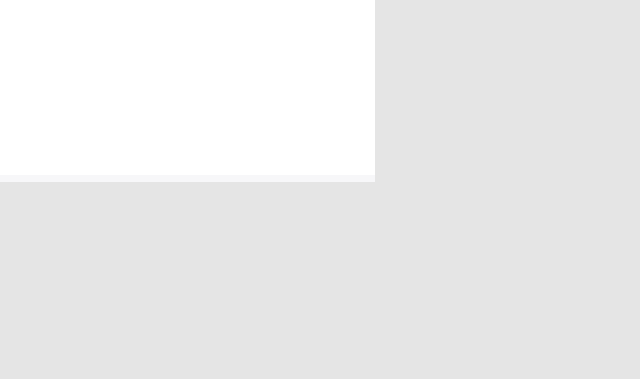
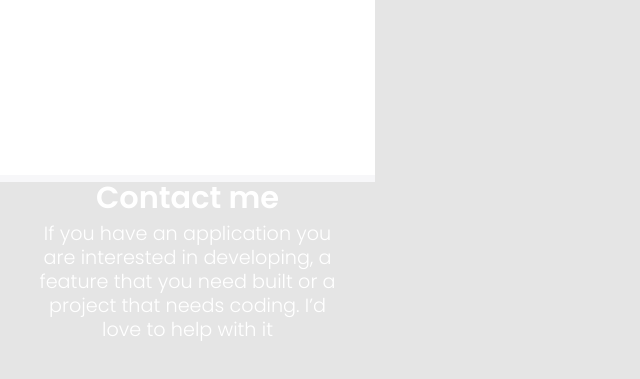
Before and after one commit to felixDev22/Portfolio-Microverse-Project1, a website: page index.html in a window 1280 px wide. Shown: the part 4481-4860 px from the top of the page, without its empty margins (0-640 px from the left). Drawn offline with Linux system fonts and the light colour scheme.

Commit message:
Add contact text

```diff
--- a/index.html
+++ b/index.html
@@ -1,5 +1,6 @@
 <!DOCTYPE html>
 <html lang="en">
+
 <head>
   <meta charset="UTF-8" />
   <meta http-equiv="X-UA-Compatible" content="IE=edge" />
@@ -7,6 +8,7 @@
   <link rel="stylesheet" href="style.css" />
   <title>Portfolio - Microverse</title>
 </head>
+
 <body>
 
   <section id="homepage">
@@ -18,11 +20,11 @@
         </div>
         <!-- navigation starts-->
         <nav>
-          <a href="index.html" id="logo"><h2>MOZO</h2></a>
+          <a href="index.html" id="logo">
+            <h2>MOZO</h2>
+          </a>
           <div class="Menu-bar">
-            <a href="#"
-              ><img src="images/menu-bar.png" class="menu-bar" alt="menu-bar"
-            /></a>
+            <a href="#"><img src="images/menu-bar.png" class="menu-bar" alt="menu-bar" /></a>
           </div>
         </nav>
       </header>
@@ -49,8 +51,7 @@
                 </a>
               </li>
 
-              <li
-                <a href="linkedin.html" target="_blank">
+              <li <a href="linkedin.html" target="_blank">
                 <img src="images/Linkedin icon (1).svg" alt="linkedin-icon">
                 </a>
               </li>
@@ -86,7 +87,9 @@
 
       <div class="card">
         <a href=""><img src="images/Snapshoot Portfolio.png" alt=""></a>
-             <a href="#" class="work-title"><h2>Tonic</h2></a>
+        <a href="#" class="work-title">
+          <h2>Tonic</h2>
+        </a>
         <div class="work-details">
           <h4 class="sub-title">CANOPY</h4>
           <span class="bullet-point"></span>
@@ -107,8 +110,10 @@
 
       <div class="card">
         <a href=""><img src="images/Snapshoot Portfolio (1).png" alt=""></a>
-             <a href="#" class="work-title"><h2>Multi-Post<br>
-                Stories</h2></a>
+        <a href="#" class="work-title">
+          <h2>Multi-Post<br>
+            Stories</h2>
+        </a>
         <div class="work-details">
           <h4 class="sub-title">CANOPY</h4>
           <span class="bullet-point"></span>
@@ -129,7 +134,9 @@
 
       <div class="card">
         <a href=""><img src="images/Snapshoot Portfolio (2).png" alt=""></a>
-             <a href="#" class="work-title"><h2>Tonic</h2></a>
+        <a href="#" class="work-title">
+          <h2>Tonic</h2>
+        </a>
         <div class="work-details">
           <h4 class="sub-title">CANOPY</h4>
           <span class="bullet-point"></span>
@@ -151,8 +158,10 @@
 
       <div class="card">
         <a href=""><img src="images/Snapshoot Portfolio (3).png" alt=""></a>
-             <a href="#" class="work-title"><h2>Multi-Post
-                Stories</h2></a>
+        <a href="#" class="work-title">
+          <h2>Multi-Post
+            Stories</h2>
+        </a>
         <div class="work-details">
           <h4 class="sub-title">CANOPY</h4>
           <span class="bullet-point"></span>
@@ -189,7 +198,8 @@
       <div class="About-title">
         <h1>About<br />Myself</h1>
         <p>
-             Hello I’m a software developer! I can help you build a product , feature or website Look through some of my work and experience! If you like what you see and have a project you need coded, don’t hestiate to contact me.
+          Hello I’m a software developer! I can help you build a product , feature or website Look through some of my
+          work and experience! If you like what you see and have a project you need coded, don’t hestiate to contact me.
         </p>
         <a href="#" class="connect">LET'S CONNECT</a>
 
@@ -200,8 +210,7 @@
             </a>
           </li>
 
-              <li
-                <a href="linkedin.html" target="_blank">
+          <li <a href="linkedin.html" target="_blank">
             <img src="images/Linkedin icon (1).svg" alt="linkedin-icon">
             </a>
           </li>
@@ -261,10 +270,12 @@
 
   <!-- Contact-Section Start -->
   <section id="contact-area">
-            <div class="bg-icons">
-
+    <div class="contact-text container">
+      <h2>Contact me</h2>
+      <p>If you have an application you <br> are interested in developing, a feature that you need built or a project
+        that
+        needs coding. I’d <br> love to help with it </p>
     </div>
-
 
 
 
@@ -277,4 +288,5 @@
 
 
 </body>
+
 </html>
--- a/style.css
+++ b/style.css
@@ -344,3 +344,21 @@ span {
   position: relative;
   z-index: 20;
 }
+
+.contact-text {
+  display: flex;
+  flex-direction: column;
+  padding-top: 7rem;
+  text-align: center;
+  margin-bottom: 2rem;
+}
+.contact-text h2 {
+  color: #fff;
+  margin-bottom: 0.5rem;
+}
+
+.contact-text p {
+  color: #fff;
+  font-size: 1.2rem;
+  line-height: 1.5rem;
+}
```
Lines whose indentation alone changed are shown as unchanged.
